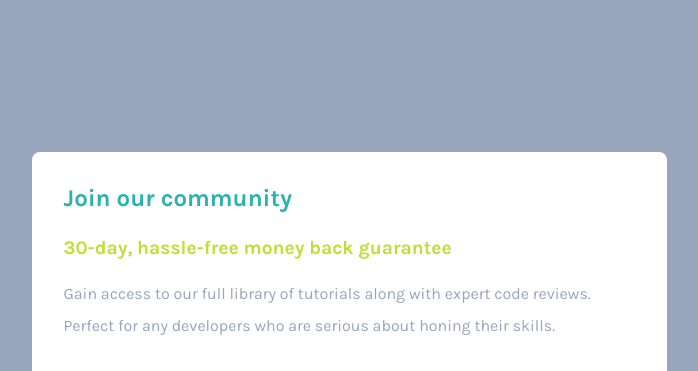
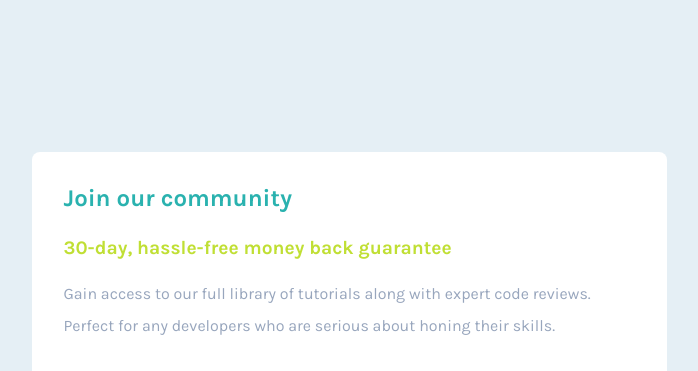
Before and after one commit to fajiculayrm/single-price-grid-component-master, a plain HTML site: page index.html in a window 1280 px wide. Shown: the top 371 px of the page, without its empty margins (291-989 px from the left). Drawn offline with Linux system fonts and the light colour scheme.

Commit message:
change bg color

```diff
--- a/style/style.scss
+++ b/style/style.scss
@@ -8,7 +8,7 @@
 
 body {
     font-family: $main-font;
-    background-color: $primary;
+    background-color: $secondary;
     display: flex;
     flex-direction: column;
     justify-content: center;
```
Also changed, not shown: style/style.css, 1 other file.
